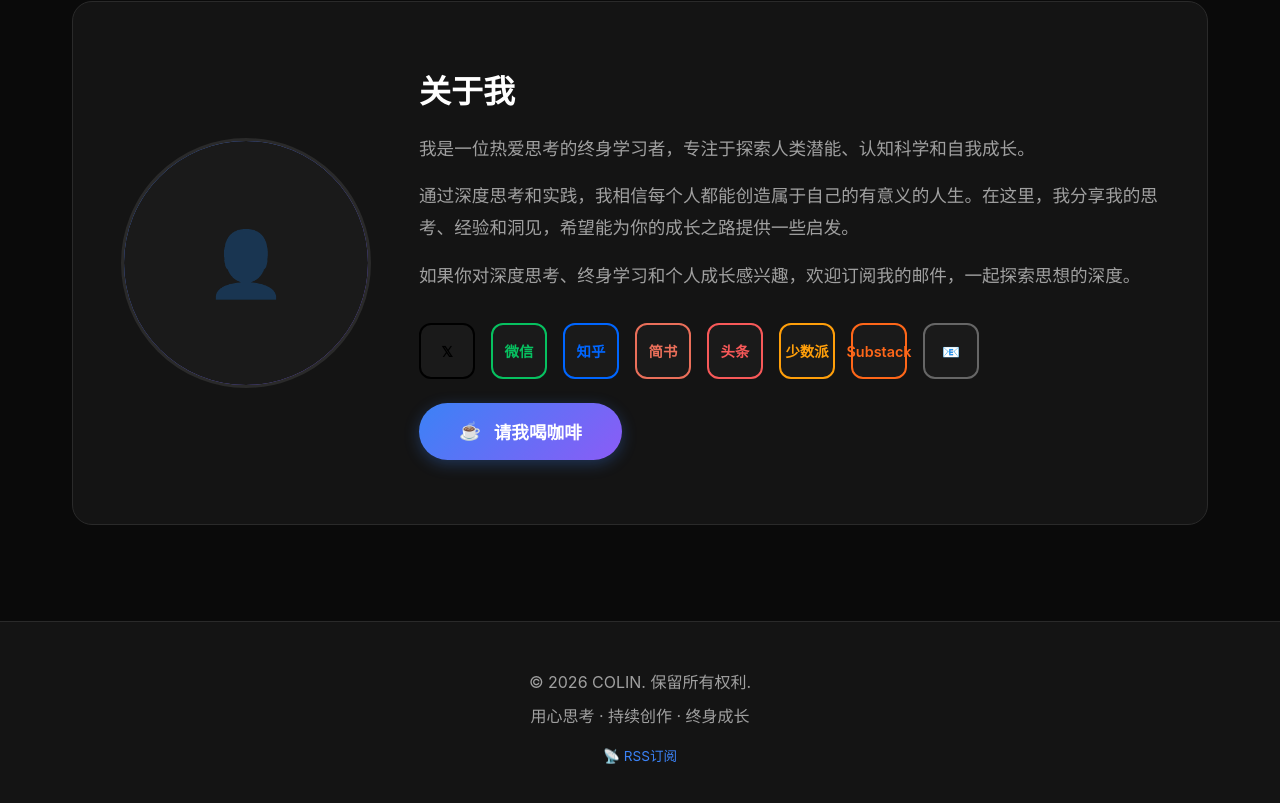
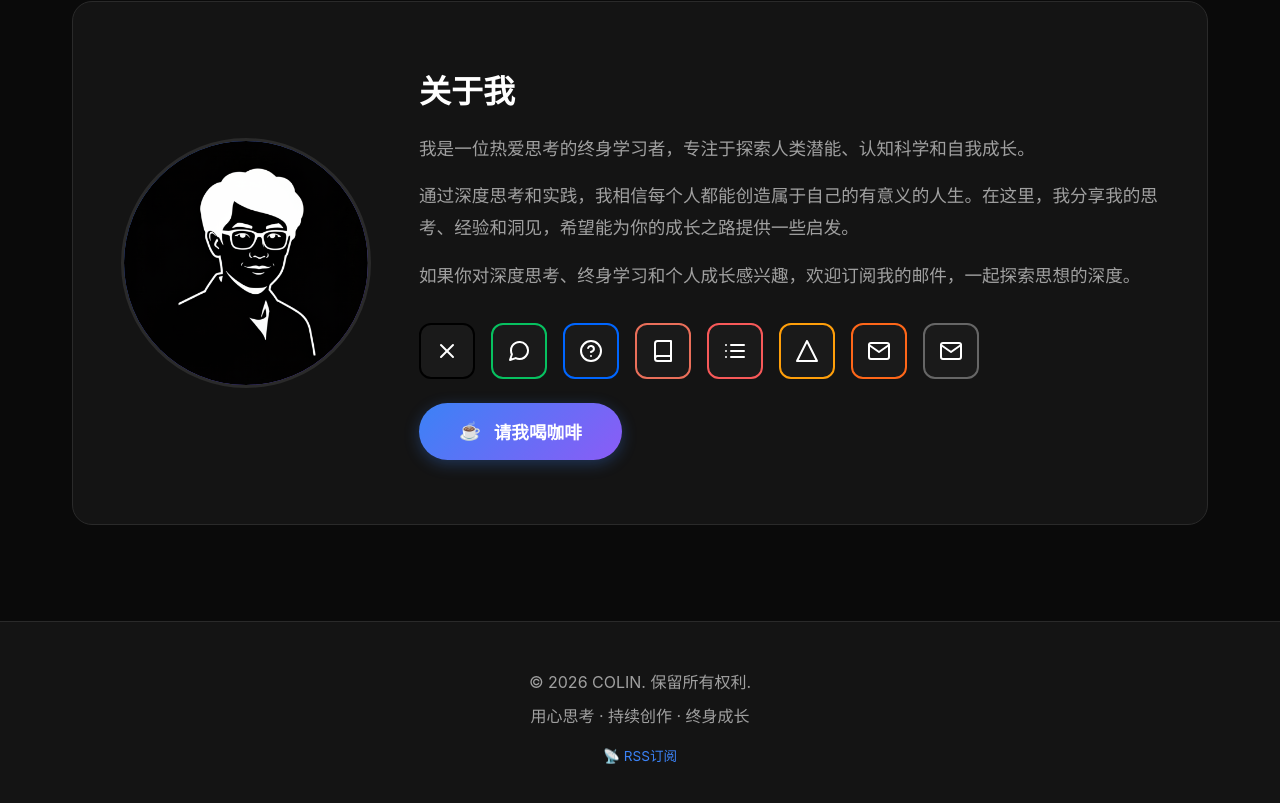
Before and after one commit to littlelinthinks/thecolin-blog, a plain HTML site: page index.html in a window 1280 px wide. Shown: the part 3099-3902 px from the top of the page. Drawn offline with Linux system fonts and the light colour scheme.

Commit message:
Update: 扁平化社交媒体图标，更新头像照片

```diff
--- a/index.html
+++ b/index.html
@@ -818,120 +818,102 @@
             justify-content: center;
             color: var(--text-primary);
             text-decoration: none;
-            font-size: 0.9rem;
-            font-weight: 600;
             transition: all 0.3s;
             cursor: pointer;
             user-select: none;
         }
 
         .social-link:hover {
-            transform: translateY(-5px) scale(1.05);
-            box-shadow: 0 8px 20px rgba(0, 0, 0, 0.15);
-        }
-
-        /* X 平台 */
+            transform: translateY(-2px);
+            border-width: 2px;
+        }
+
+        /* X 平台 - 扁平化 */
         .social-link.platform-link.x {
-            color: #000;
+            stroke: #000;
             border-color: #000;
         }
 
         .social-link.platform-link.x:hover {
-            background: #000;
-            color: white;
+            stroke: #000;
             border-color: #000;
-            box-shadow: 0 8px 20px rgba(0, 0, 0, 0.4);
-        }
-
-        /* 微信 */
+        }
+
+        /* 微信 - 扁平化 */
         .social-link.platform-link.wechat {
-            color: #07c160;
+            stroke: #07c160;
             border-color: #07c160;
         }
 
         .social-link.platform-link.wechat:hover {
-            background: #07c160;
-            color: white;
+            stroke: #07c160;
             border-color: #07c160;
-            box-shadow: 0 8px 20px rgba(7, 193, 96, 0.4);
-        }
-
-        /* 知乎 */
+        }
+
+        /* 知乎 - 扁平化 */
         .social-link.platform-link.zhihu {
-            color: #0066ff;
+            stroke: #0066ff;
             border-color: #0066ff;
         }
 
         .social-link.platform-link.zhihu:hover {
-            background: #0066ff;
-            color: white;
+            stroke: #0066ff;
             border-color: #0066ff;
-            box-shadow: 0 8px 20px rgba(0, 102, 255, 0.4);
-        }
-
-        /* 简书 */
+        }
+
+        /* 简书 - 扁平化 */
         .social-link.platform-link.jianshu {
-            color: #ea6f5a;
+            stroke: #ea6f5a;
             border-color: #ea6f5a;
         }
 
         .social-link.platform-link.jianshu:hover {
-            background: #ea6f5a;
-            color: white;
+            stroke: #ea6f5a;
             border-color: #ea6f5a;
-            box-shadow: 0 8px 20px rgba(234, 111, 90, 0.4);
-        }
-
-        /* 今日头条 */
+        }
+
+        /* 今日头条 - 扁平化 */
         .social-link.platform-link.toutiao {
-            color: #f85959;
+            stroke: #f85959;
             border-color: #f85959;
         }
 
         .social-link.platform-link.toutiao:hover {
-            background: #f85959;
-            color: white;
+            stroke: #f85959;
             border-color: #f85959;
-            box-shadow: 0 8px 20px rgba(248, 89, 89, 0.4);
-        }
-
-        /* 少数派 */
+        }
+
+        /* 少数派 - 扁平化 */
         .social-link.platform-link.sspai {
-            color: #ff9f0a;
+            stroke: #ff9f0a;
             border-color: #ff9f0a;
         }
 
         .social-link.platform-link.sspai:hover {
-            background: #ff9f0a;
-            color: white;
+            stroke: #ff9f0a;
             border-color: #ff9f0a;
-            box-shadow: 0 8px 20px rgba(255, 159, 10, 0.4);
-        }
-
-        /* Substack */
+        }
+
+        /* Substack - 扁平化 */
         .social-link.platform-link.substack {
-            color: #ff6719;
+            stroke: #ff6719;
             border-color: #ff6719;
         }
 
         .social-link.platform-link.substack:hover {
-            background: #ff6719;
-            color: white;
+            stroke: #ff6719;
             border-color: #ff6719;
-            box-shadow: 0 8px 20px rgba(255, 103, 25, 0.4);
-        }
-
-        /* 邮箱 */
+        }
+
+        /* 邮箱 - 扁平化 */
         .social-link.platform-link.email {
-            color: #666;
+            stroke: #666;
             border-color: #666;
         }
 
         .social-link.platform-link.email:hover {
-            background: #666;
-            color: white;
+            stroke: #666;
             border-color: #666;
-            box-shadow: 0 8px 20px rgba(102, 102, 102, 0.4);
         }
 
         /* RSS订阅按钮 */
@@ -992,6 +974,11 @@
 
         /* 响应式设计 */
         @media (max-width: 768px) {
+            .social-link {
+                width: 48px;
+                height: 48px;
+            }
+
             .nav-container {
                 padding: 1rem;
                 flex-wrap: wrap;
@@ -2418,8 +2405,8 @@
     <!-- 关于部分 -->
     <section class="content-section" id="about">
         <div class="about-section">
-            <div class="about-image">
-                <!-- 在这里添加个人照片: <img src="your-photo.jpg" alt="COLIN"> -->
+            <div class="about-image has-photo">
+                <img src="thecolin.vip image.jpg" alt="COLIN">
             </div>
             <div class="about-content">
                 <h2 data-zh="关于我" data-en="About Me">关于我</h2>
@@ -2428,14 +2415,57 @@
                 <p class="about-p3" data-zh="如果你对深度思考、终身学习和个人成长感兴趣，欢迎订阅我的邮件，一起探索思想的深度。" data-en="If you're interested in deep thinking, lifelong learning, and personal growth, subscribe to my newsletter and explore the depths of thought together.">如果你对深度思考、终身学习和个人成长感兴趣，欢迎订阅我的邮件，一起探索思想的深度。</p>
                 <div class="all-links">
                     <div class="social-links">
-                        <a href="https://x.com/littlelinthinks" target="_blank" class="social-link platform-link x" title="X (Twitter)">𝕏</a>
-                        <div class="social-link platform-link wechat" onclick="openWechatQrModal()" title="微信公众号">微信</div>
-                        <a href="https://www.zhihu.com/people/home-tile" target="_blank" class="social-link platform-link zhihu" title="知乎">知乎</a>
-                        <a href="https://www.jianshu.com/u/a18e6436d62b" target="_blank" class="social-link platform-link jianshu" title="简书">简书</a>
-                        <a href="https://mp.toutiao.com/profile_v4/graphic/publish" target="_blank" class="social-link platform-link toutiao" title="今日头条">头条</a>
-                        <a href="https://sspai.com/u/4ig9d7yl/updates" target="_blank" class="social-link platform-link sspai" title="少数派">少数派</a>
-                        <a href="https://substack.com/@thinkingandwriting?" target="_blank" class="social-link platform-link substack" title="Substack">Substack</a>
-                        <a href="mailto:littlelinthinks@gmail.com" class="social-link platform-link email" title="邮箱">📧</a>
+                        <a href="https://x.com/littlelinthinks" target="_blank" class="social-link platform-link x" data-zh="X (Twitter)" data-en="X">
+                            <svg viewBox="0 0 24 24" fill="none" stroke="currentColor" stroke-width="2" stroke-linecap="round" stroke-linejoin="round" width="24" height="24">
+                                <line x1="18" y1="6" x2="6" y2="18"></line>
+                                <line x1="6" y1="6" x2="18" y2="18"></line>
+                            </svg>
+                        </a>
+                        <div class="social-link platform-link wechat" onclick="openWechatQrModal()" data-zh="微信公众号" data-en="微信公众号">
+                            <svg viewBox="0 0 24 24" fill="none" stroke="currentColor" stroke-width="2" stroke-linecap="round" stroke-linejoin="round" width="24" height="24">
+                                <path d="M21 11.5a8.38 8.38 0 0 1-.9 3.8 8.5 8.5 0 0 1-7.6 4.7 8.38 8.38 0 0 1-3.8-.9L3 21l1.9-5.7a8.38 8.38 0 0 1-.9-3.8 8.5 8.5 0 0 1 4.7-7.6 8.38 8.38 0 0 1 3.8-.9h.5a8.48 8.48 0 0 1 8 8v.5z"></path>
+                            </svg>
+                        </div>
+                        <a href="https://www.zhihu.com/people/home-tile" target="_blank" class="social-link platform-link zhihu" data-zh="知乎" data-en="知乎">
+                            <svg viewBox="0 0 24 24" fill="none" stroke="currentColor" stroke-width="2" stroke-linecap="round" stroke-linejoin="round" width="24" height="24">
+                                <circle cx="12" cy="12" r="10"></circle>
+                                <path d="M9.09 9a3 3 0 0 1 5.83 1c0 2-3 3-3 3"></path>
+                                <line x1="12" y1="17" x2="12.01" y2="17"></line>
+                            </svg>
+                        </a>
+                        <a href="https://www.jianshu.com/u/a18e6436d62b" target="_blank" class="social-link platform-link jianshu" data-zh="简书" data-en="简书">
+                            <svg viewBox="0 0 24 24" fill="none" stroke="currentColor" stroke-width="2" stroke-linecap="round" stroke-linejoin="round" width="24" height="24">
+                                <path d="M4 19.5A2.5 2.5 0 0 1 6.5 17H20"></path>
+                                <path d="M6.5 2H20v20H6.5A2.5 2.5 0 0 1 4 19.5v-15A2.5 2.5 0 0 1 6.5 2z"></path>
+                            </svg>
+                        </a>
+                        <a href="https://mp.toutiao.com/profile_v4/graphic/publish" target="_blank" class="social-link platform-link toutiao" data-zh="今日头条" data-en="今日头条">
+                            <svg viewBox="0 0 24 24" fill="none" stroke="currentColor" stroke-width="2" stroke-linecap="round" stroke-linejoin="round" width="24" height="24">
+                                <line x1="8" y1="6" x2="21" y2="6"></line>
+                                <line x1="8" y1="12" x2="21" y2="12"></line>
+                                <line x1="8" y1="18" x2="21" y2="18"></line>
+                                <line x1="3" y1="6" x2="3.01" y2="6"></line>
+                                <line x1="3" y1="12" x2="3.01" y2="12"></line>
+                                <line x1="3" y1="18" x2="3.01" y2="18"></line>
+                            </svg>
+                        </a>
+                        <a href="https://sspai.com/u/4ig9d7yl/updates" target="_blank" class="social-link platform-link sspai" data-zh="少数派" data-en="少数派">
+                            <svg viewBox="0 0 24 24" fill="none" stroke="currentColor" stroke-width="2" stroke-linecap="round" stroke-linejoin="round" width="24" height="24">
+                                <polygon points="12 2 2 22 22 22"></polygon>
+                            </svg>
+                        </a>
+                        <a href="https://substack.com/@thinkingandwriting?" target="_blank" class="social-link platform-link substack" data-zh="Substack" data-en="Substack">
+                            <svg viewBox="0 0 24 24" fill="none" stroke="currentColor" stroke-width="2" stroke-linecap="round" stroke-linejoin="round" width="24" height="24">
+                                <path d="M4 4h16c1.1 0 2 .9 2 2v12c0 1.1-.9 2-2 2H4c-1.1 0-2-.9-2-2V6c0-1.1.9-2 2-2z"></path>
+                                <polyline points="22,6 12,13 2,6"></polyline>
+                            </svg>
+                        </a>
+                        <a href="mailto:littlelinthinks@gmail.com" class="social-link platform-link email" data-zh="邮箱" data-en="邮箱">
+                            <svg viewBox="0 0 24 24" fill="none" stroke="currentColor" stroke-width="2" stroke-linecap="round" stroke-linejoin="round" width="24" height="24">
+                                <path d="M4 4h16c1.1 0 2 .9 2 2v12c0 1.1-.9 2-2 2H4c-1.1 0-2-.9-2-2V6c0-1.1.9-2 2-2z"></path>
+                                <polyline points="22,6 12,13 2,6"></polyline>
+                            </svg>
+                        </a>
                     </div>
                 </div>
                 <button class="coffee-btn" onclick="openCoffeeModal()" style="margin-top: 1.5rem;">
@@ -3177,6 +3207,11 @@
                 } else {
                     el.innerHTML = el.dataset[lang];
                 }
+            });
+
+            // 更新社交链接的伪元素内容
+            document.querySelectorAll('.social-link[data-zh][data-en]').forEach(el => {
+                el.setAttribute('data-current', el.dataset[lang]);
             });
 
             // 更新页面语言属性
```
Also changed, not shown: thecolin.vip image.jpg (added).
